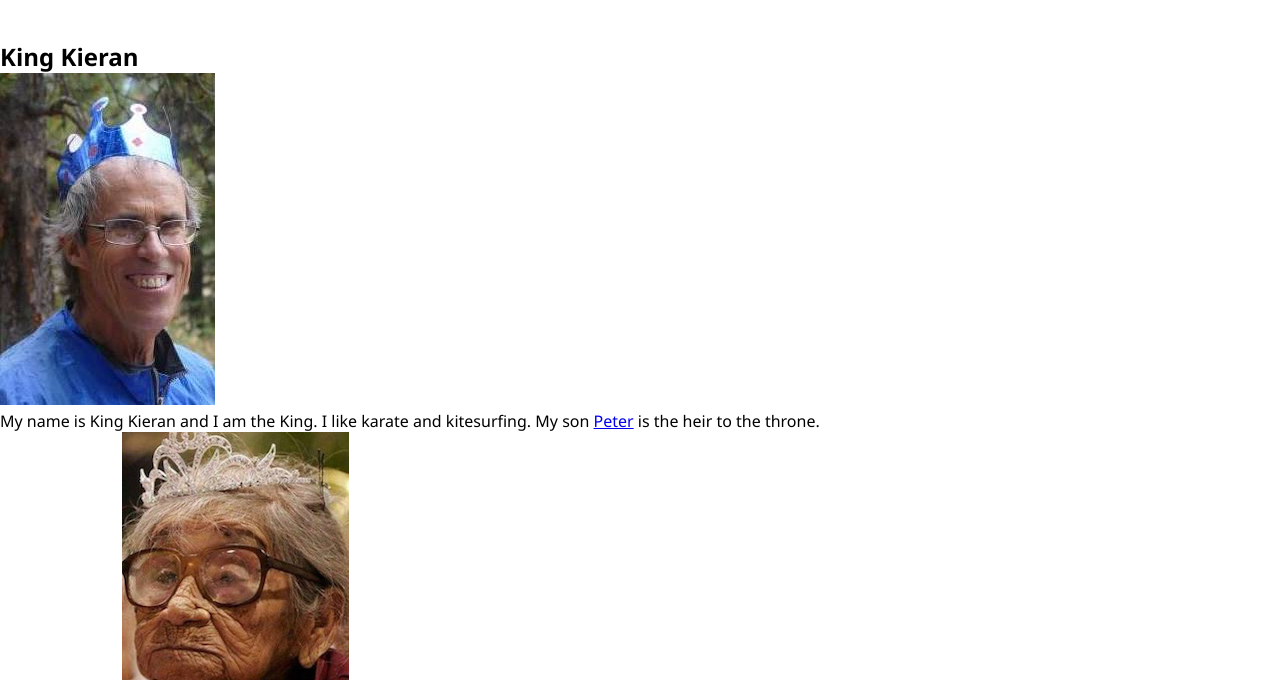
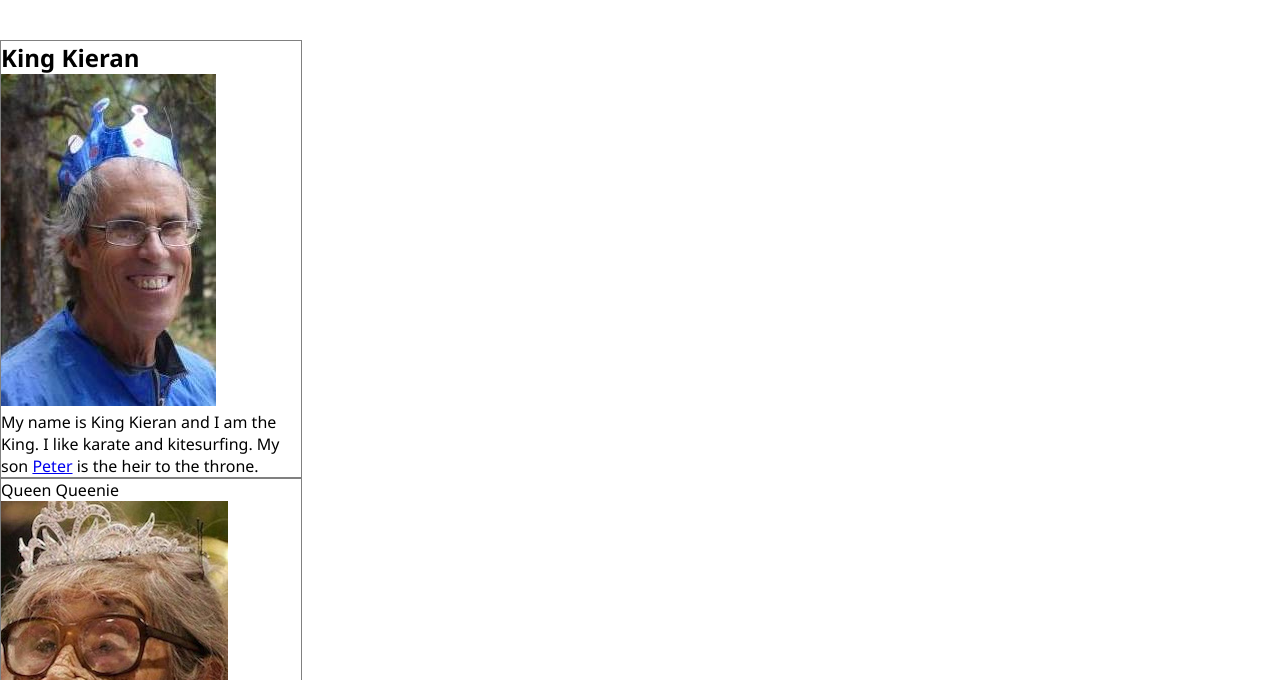
Before and after one commit to JebHarrison/nology-coursework, a plain HTML site: page 02-Web-fundamentals/index.html in a window 1280 px wide. Shown: the part 120-800 px from the top of the page. Drawn offline with Linux system fonts and the light colour scheme.

Commit message:
gave card class width, height and color

```diff
--- a/02-Web-fundamentals/styles.css
+++ b/02-Web-fundamentals/styles.css
@@ -20,3 +20,9 @@ header {
 header h1 {
     font-size: 40px;
 }
+
+.card {
+    width: 300px;
+    height: auto;
+    border: 1px solid gray;
+}
```
